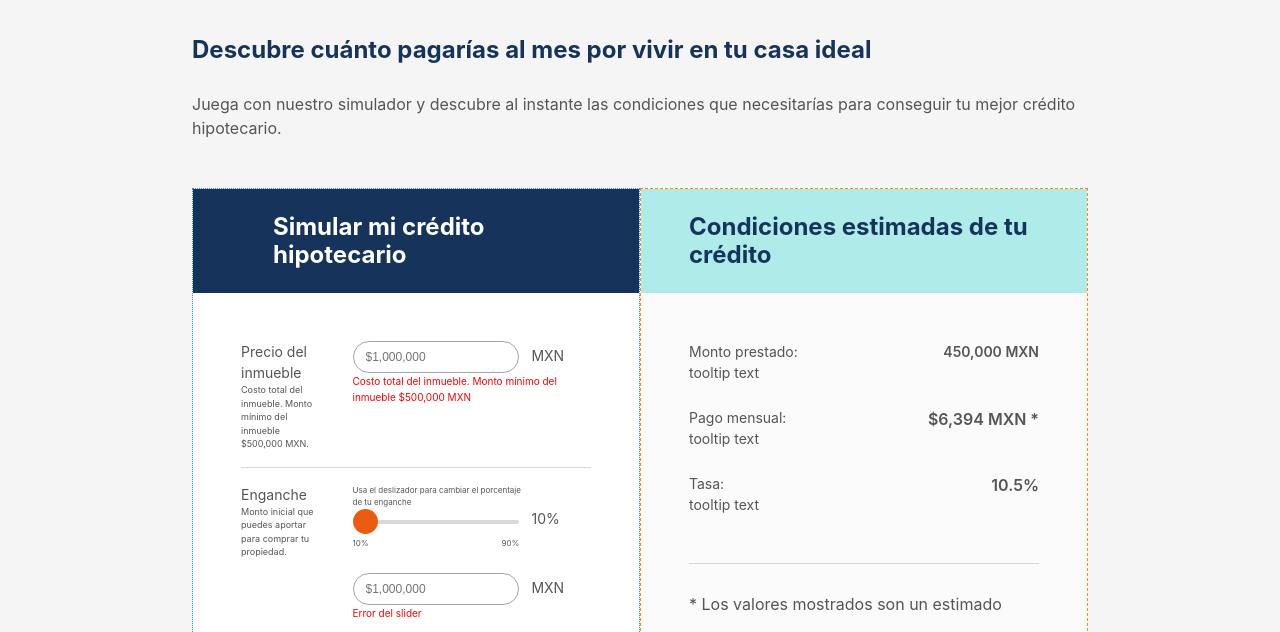
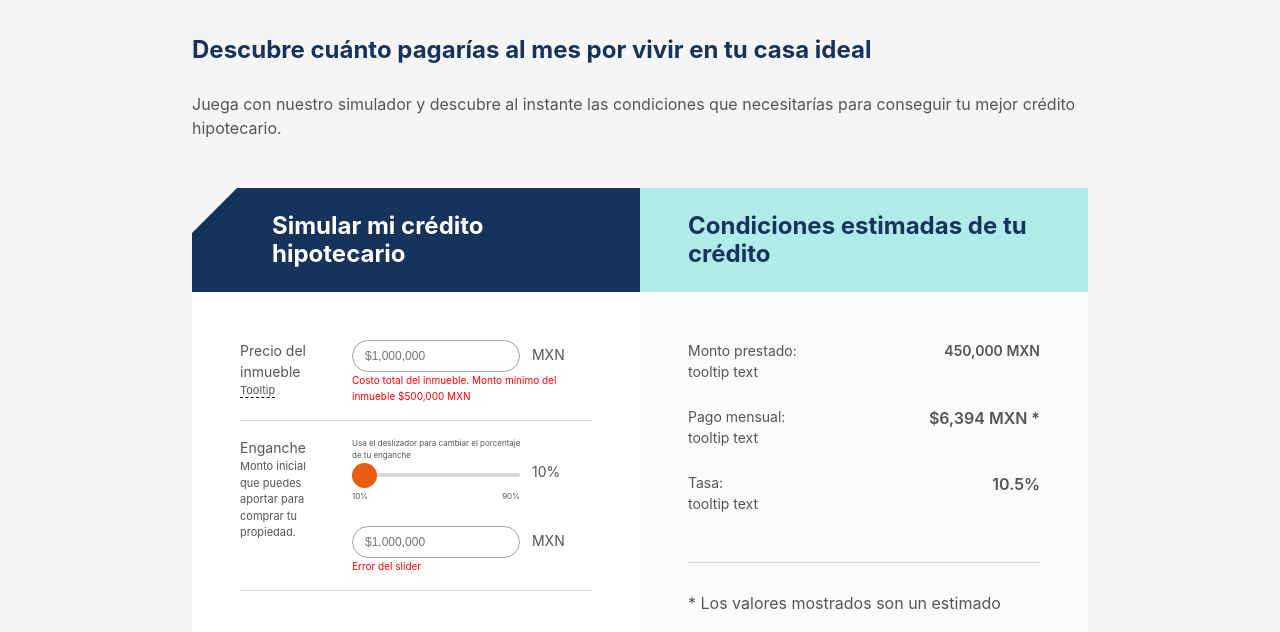
Before and after one commit to cesarorozco9628/front_challege, a website built with Vite: page index.html in a window 1280 px wide. Shown: the part 120-752 px from the top of the page. Built offline with nearby package versions, Linux system fonts and the light colour scheme.

Commit message:
:lipstick: Tooltip added

```diff
--- a/index.html
+++ b/index.html
@@ -13,6 +13,7 @@
           <img src="/morgana-white.svg" class="logo" alt="Morgana logo" />
         </a>
       </div>
+
       <section id="simulator">
         <p class="simulator__title">
           Descubre cuánto pagarías al mes por vivir en tu casa ideal
@@ -21,18 +22,22 @@
           Juega con nuestro simulador y descubre al instante las condiciones que
           necesitarías para conseguir tu mejor crédito hipotecario.
         </p>
+
         <div class="simulator__wrapper">
-          <div class="simulator__values">
-            <div class="simulator__values__head">Simular mi crédito hipotecario</div>
-            <div class="simulator__values__content">
+          <div class="simulator-values">
+            <div class="simulator-values__head">Simular mi crédito hipotecario</div>
+            <div class="simulator-values__content">
               <div class="property-price">
                 <div class="property-price__label">
                   <label>Precio del inmueble</label>
                   <div class="property-price__tooltip">
                     <span
-                      >Costo total del inmueble. Monto mínimo del inmueble $500,000
-                      MXN.</span
+                      class="tooltip"
+                      data-text="Costo total del inmueble. Monto mínimo del inmueble $500,000
+                    MXN."
                     >
+                      Tooltip
+                    </span>
                   </div>
                 </div>
                 <div>
@@ -119,6 +124,7 @@
                         min="5"
                         max="20"
                         value="5"
+                        step="5"
                         class="slider"
                         id="credit-terms__range"
                       />
--- a/style.css
+++ b/style.css
@@ -90,12 +90,11 @@ section {
   width: 100%;
 }
 
-.simulator__values {
-  border: 1px dotted dodgerblue;
+.simulator-values {
   grid-area: left;
 }
 
-.simulator__values__head {
+.simulator-values__head {
   background-color: var(--morgana-navy);
   color: #fff;
   font-size: 20px;
@@ -103,9 +102,11 @@ section {
   line-height: 24px;
   padding: 24px 48px;
   text-align: start;
+  -webkit-clip-path: polygon(45px 0, 100% 0, 100% 100%, 0 100%, 0 45px);
+  clip-path: polygon(45px 0, 100% 0, 100% 100%, 0 100%, 0 45px);
 }
 
-.simulator__values__content {
+.simulator-values__content {
   background-color: #fff;
   display: flex;
   flex-direction: column;
@@ -130,7 +131,39 @@ section {
 .property-price__tooltip,
 .down-payment__tooltip,
 .credit-terms__tooltip {
-  font-size: 9px;
+  font-size: 11px; /* TODO: Revisar tamaño correcto */
+}
+
+.tooltip {
+  position: relative; /* making the .tooltip span a container for the tooltip text */
+  border-bottom: 1px dashed #000; /* little indicater to indicate it's hoverable */
+}
+
+.tooltip:before {
+  content: attr(data-text); /* here's the magic */
+  position: absolute;
+
+  /* vertically center */
+  top: 50%;
+  transform: translateY(-50%);
+
+  /* move to right */
+  left: 100%;
+  margin-left: 15px; /* and add a small left margin */
+
+  /* basic styles */
+  width: 190px;
+  padding: 10px;
+  border-radius: 10px;
+  background: var(--morgana-light-gray);
+  color: var(#000);
+  text-align: center;
+  font-size: 14px;
+  display: none; /* hide by default */
+}
+
+.tooltip:hover:before {
+  display: block;
 }
 
 .property-price__amount {
@@ -226,8 +259,10 @@ hr {
 
 .simulator-conditions {
   background-color: #fbfbfb;
-  border: 1px dashed darkorange;
+  font-size: 14px;
   grid-area: right;
+  -webkit-clip-path: polygon(0 0, 100% 0, 100% 85%, 85% 100%, 0 100%);
+  clip-path: polygon(0 0, 100% 0, 100% 85%, 85% 100%, 0 100%);
 }
 
 .simulator-conditions__head {
@@ -241,7 +276,6 @@ hr {
 }
 
 .simulator-conditions__content {
-  font-size: 14px;
   padding: 24px;
 }
 
@@ -264,9 +298,9 @@ hr {
 }
 
 .simulator-conditions__footer {
-  font-size: 16px;
+  font-size: 10px;
   line-height: 16px;
-  margin-top: 32px;
+  margin: 32px 0 16px 0;
 }
 
 .button-wrapper {
@@ -299,6 +333,15 @@ button:focus-visible {
   outline: none;
 }
 
+/* Tablet styles */
+
+@media (min-width: 768px) {
+  section {
+    max-width: 720px;
+    width: 70%;
+  }
+}
+
 /* Desktop styles */
 
 @media (min-width: 992px) {
@@ -316,7 +359,7 @@ button:focus-visible {
     grid-template-columns: 1fr 1fr;
   }
 
-  .simulator__values__head {
+  .simulator-values__head {
     font-size: 24px;
     line-height: 28px;
     padding: 24px 80px;
@@ -369,10 +412,16 @@ button:focus-visible {
   .simulator-conditions__element:last-of-type {
     margin-bottom: 48px;
   }
+
+  .simulator-conditions__footer {
+    font-size: 16px;
+  }
 }
 
+/* Large Desktop styles */
+
 @media (min-width: 1200px) {
-  .simulator__values__content {
+  .simulator-values__content {
     padding: 48px;
   }
 }
```
